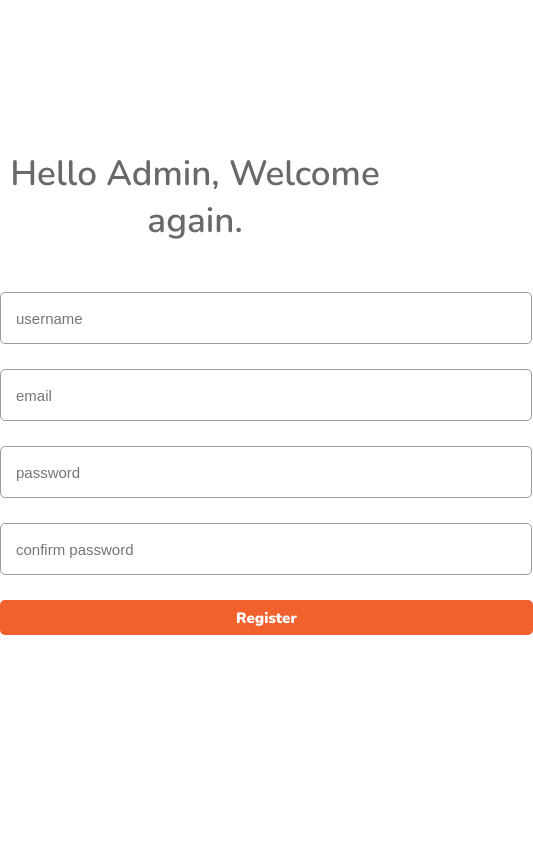
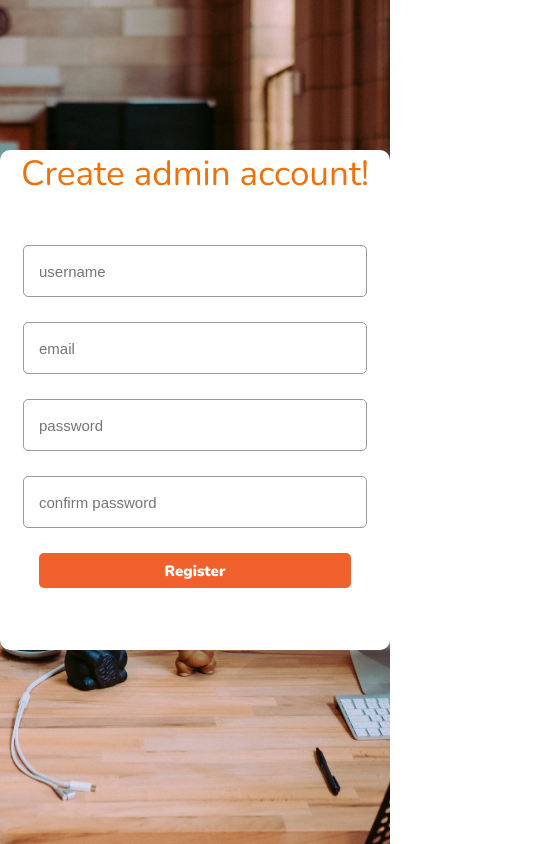
Before and after one commit to manojitht/Mediapp-admin, a React (Create React App) app: page / in a window 390 px wide. Shown: the whole page, 533 px wide, since content can reach past the window. Built offline with nearby package versions, Linux system fonts and the light colour scheme.

Commit message:
Validation procedure made, firebase child generate key issue solved, UI changed.

```diff
--- a/public/index.html
+++ b/public/index.html
@@ -24,7 +24,7 @@
       work correctly both with client-side routing and a non-root public URL.
       Learn how to configure a non-root public URL by running `npm run build`.
     -->
-    <title>React App</title>
+    <title>MediApp admin registration</title>
   </head>
   <body>
     <noscript>You need to enable JavaScript to run this app.</noscript>
--- a/src/App.css
+++ b/src/App.css
@@ -1,11 +1,28 @@
-.App {
+body {
+  background-image: url(./components/images/backpicture.jpg);
+  background-size: cover;
+  background-position: center;
+  background-attachment: fixed;
+}
+.section {
   text-align: center;
-  min-width: 156px;
+  width: 550px;
+  height: 500px;
+  background-color: rgb(255, 255, 255);
+  margin: 0 auto;
+  border-radius: 10px;
+  margin-top: 150px;
+}
+
+.section:hover {
+  box-shadow: 2px 2px 15px 10px rgba(113, 112, 114, 0.596);
+  transition: 1.5s;
+  background-image: linear-gradient(rgba(0, 0, 0, 0.705), rgba(0, 0, 0, 0.705));
 }
 
 .inputs {
   height: 20px;
-  min-width: 500px;
+  width: 80%;
   margin-top: 25px;
   padding: 15px;
   font-size: 15px;
@@ -15,27 +32,28 @@
 }
 
 h1 {
-  margin-top: 150px;
   font-family: "Nunito", sans-serif;
-  font-weight: 600;
-  color: dimgray;
+  font-weight: 200;
+  color: rgb(240, 113, 10);
   font-size: 35px;
+  width: auto;
+  text-align: center;
 }
 
 h2 {
-  margin-top: 50px;
+  text-align: center;
   font-family: "Nunito", sans-serif;
   font-weight: 400;
-  color: rgb(4, 122, 24);
+  color: rgb(24, 151, 45);
   font-size: 15px;
-  width: fit-content;
   height: 50px;
-  background-color: rgb(184, 241, 126);
+  display: none;
 }
 
 button {
+  align-items: center;
   margin-top: 25px;
-  min-width: 533px;
+  width: 80%;
   height: 35px;
   background-color: rgb(241, 97, 45);
   border: none;
--- a/src/App.js
+++ b/src/App.js
@@ -1,4 +1,5 @@
 import './App.css';
+import './queries.css';
 import Register from './components/Register';
 
 function App() {
@@ -6,10 +7,12 @@ function App() {
     <>
     <link rel="preconnect" href="https://fonts.gstatic.com"></link>
     <link href="https://fonts.googleapis.com/css2?family=Nunito:wght@200;400;600;900&display=swap" rel="stylesheet"></link>
-    <div className="App">
-      <h1>Hello Admin, Welcome again.</h1>
+    <body>
+    <div className="section">
+      <h1>Create admin account!</h1>
       <Register/>
     </div>
+    </body>
     </>
   );
 }
--- a/src/components/Register.js
+++ b/src/components/Register.js
@@ -22,6 +22,17 @@ export default function Register() {
 
     const createUser = () => {
 
+        var Cpassword = document.getElementById('password').value;
+        var confirmPassword = document.getElementById('confirm').value;
+
+        if(Cpassword !== confirmPassword){
+            document.getElementById('displayMessage').style.display = "block";
+            document.getElementById('displayMessage').style.color = "blue";
+            document.getElementById('displayMessage').innerHTML = "confirm password doesn't matches!";
+        }
+        else{
+            if(name && email && password !== ""){
+
                 const create = firebase.database().ref('Admins');
                 const put = {
                     name,
@@ -30,16 +41,34 @@ export default function Register() {
                 };
 
                 create.child(name).set(put);
+
+                document.getElementById('displayMessage').style.display = "block";
+                document.getElementById('displayMessage').innerHTML = `${name}, your mediapp admin account created successfully!`;
+                document.getElementById('username').value = "";
+                document.getElementById('email').value = "";
+                document.getElementById('password').value = "";
+                document.getElementById('confirm').value = "";
+
+                }
+                else{
+                    document.getElementById('displayMessage').style.display = "block";
+                    document.getElementById('displayMessage').style.color = "red";
+                    document.getElementById('displayMessage').innerHTML = " Enter all the details correctly!";
+                }
+        }
+
+
     }
 
     return(
         //this React . Fragments tag helps to combine the all tags into one...
     <>
-    <input className="inputs" placeholder="username" onChange={handleOnChangen} value={name}/><br/>
-      <input className="inputs" placeholder="email" onChange={handleOnChangee} value={email}/><br/>
-      <input className="inputs" placeholder="password" onChange={handleOnChangep} value={password}/><br/>
-      <input className="inputs" placeholder="confirm password"/><br/>
+     <input className="inputs" id="username" placeholder="username" onChange={handleOnChangen} value={name}/><br/>
+     <input className="inputs" id="email" placeholder="email" onChange={handleOnChangee} value={email}/><br/>
+     <input className="inputs" id="password" placeholder="password" onChange={handleOnChangep} value={password}/><br/>
+     <input className="inputs" id="confirm" placeholder="confirm password"/><br/>
      <button onClick={createUser}>Register</button>
+     <h2 id="displayMessage">Admin account created successfully!</h2>
     </>
     )
 }
--- /dev/null
+++ b/src/queries.css
@@ -0,0 +1,22 @@
+@media only screen and (max-width: 1023px) {
+  body {
+  }
+  .section {
+    width: 80%;
+  }
+}
+
+@media only screen and (max-width: 480px) {
+  .section {
+    width: 100%;
+  }
+
+  input[type="text"],
+  input[type="email"],
+  input[type="password"] {
+    margin-bottom: 15px;
+  }
+
+  button {
+  }
+}
```
Also changed, not shown: src/components/images/backpicture.jpg (added). Lines whose indentation alone changed are shown as unchanged.
